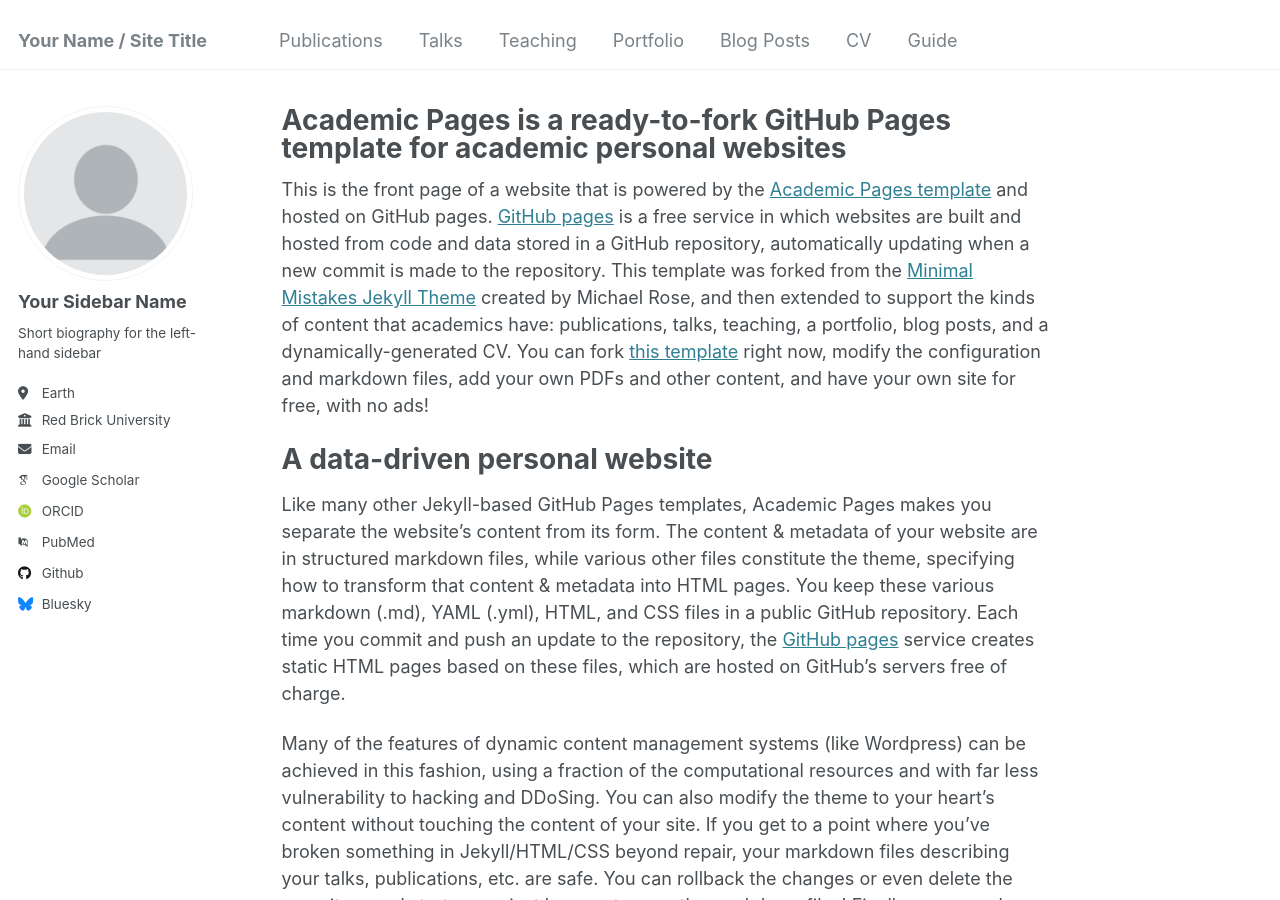
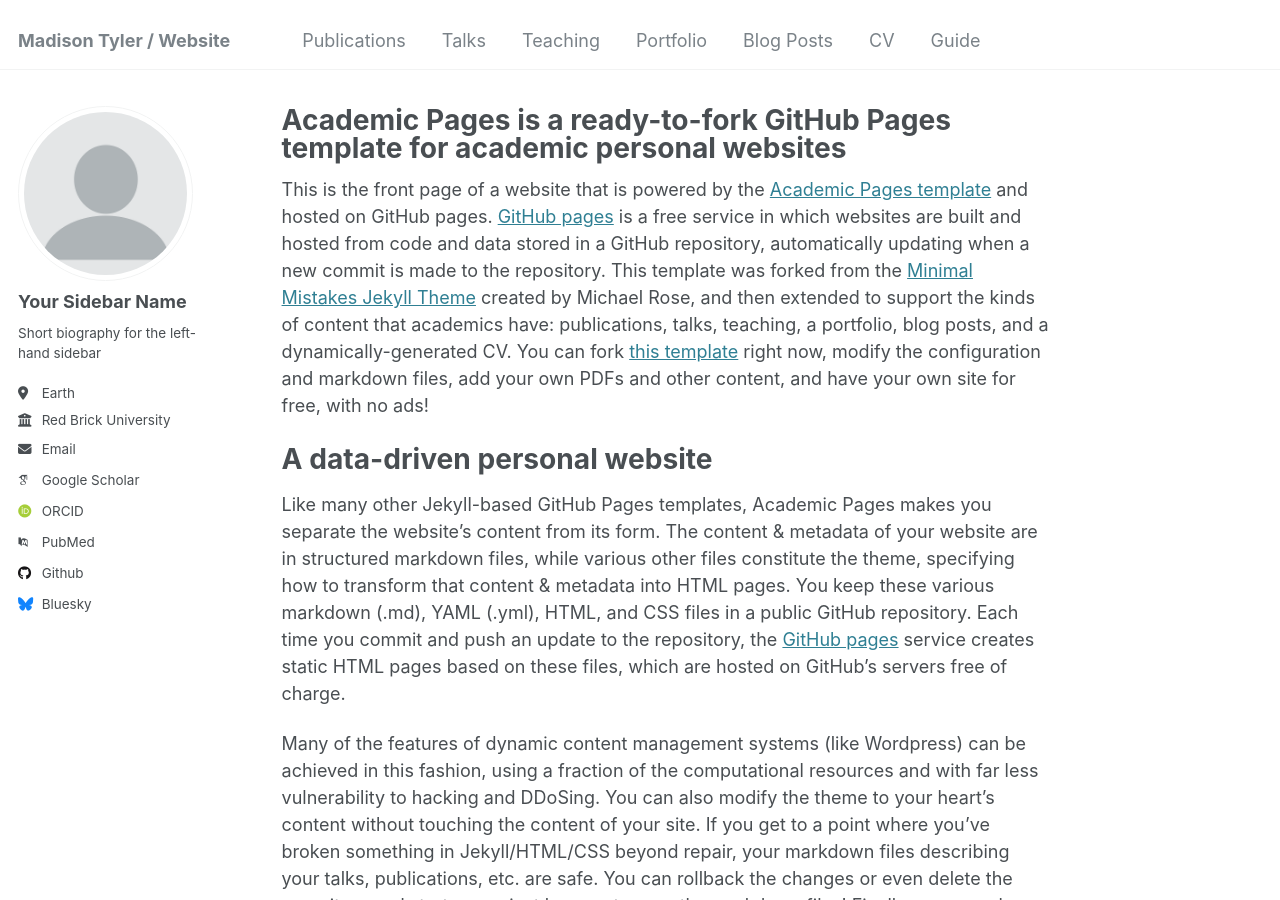
Before and after one commit to madisonatyler/cv, a Jekyll site: the page built from _pages/about.md, in a window 1280 px wide and 900 px high. Built offline with Jekyll 4.4.1, drawn with Linux system fonts in a browser that asks for light colours; some web fonts are replaced.

Commit message:
Update _config.yml

```diff
--- a/_config.yml
+++ b/_config.yml
@@ -8,7 +8,7 @@
 
 # Basic Site Settings
 locale                   : "en-US"
-title                    : "Your Name / Site Title"
+title                    : "Madison Tyler / Website"
 title_separator          : "-"
 name                     : &name "Your Name"
 description              : &description "personal description"
```
